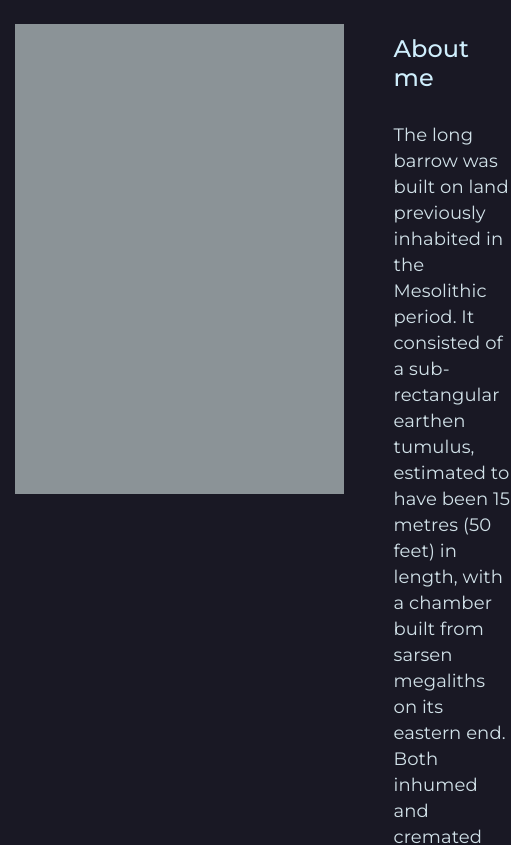
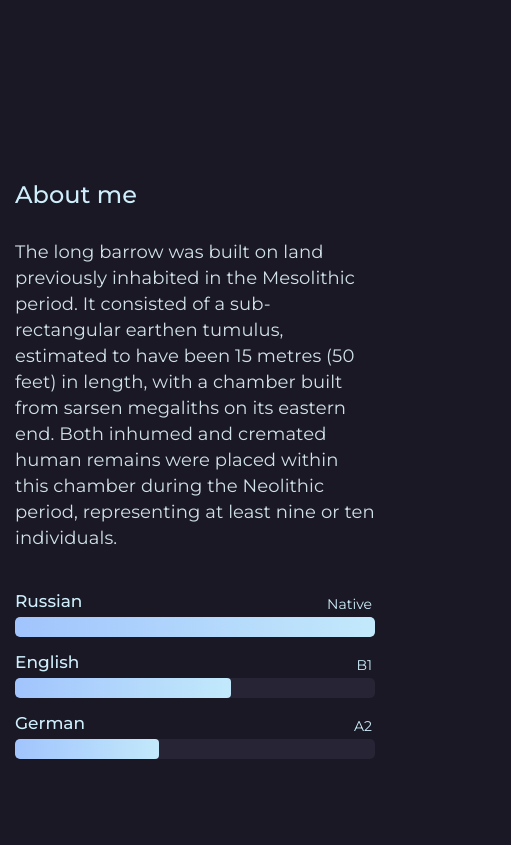
Before and after one commit to hoakiin/portfolio, a React (Vite) app: page / in a window 390 px wide. Shown: the part 880-1725 px from the top of the page, 511 px wide, since content can reach past the window. Built offline with nearby package versions, Linux system fonts and the light colour scheme.

Commit message:
fix: responsive layout in About

```diff
--- a/src/layout/sections/about/About.tsx
+++ b/src/layout/sections/about/About.tsx
@@ -4,12 +4,13 @@ import { Container } from "../../../components/Container";
 import { FlexWrapper } from "../../../components/FlexWrapper";
 import image from "../../../assets/images/about.png";
 import { Language } from "./language/Language";
+import { theme } from "../../../styles/Theme";
 
 export const About = () => {
   return (
     <StyledAbout>
       <Container>
-        <FlexWrapper>
+        {/* <FlexWrapper>
           <Image src={image} />
           <Information>
             <SectionTitle>About me</SectionTitle>
@@ -28,7 +29,29 @@ export const About = () => {
               <Language name="German" percent={40} level="A2" />
             </Languages>
           </Information>
-        </FlexWrapper>
+        </FlexWrapper> */}
+
+        <Wrapper>
+          <Image src={image} />
+          <Information>
+            <SectionTitle>About me</SectionTitle>
+            <Text>
+              The long barrow was built on land previously inhabited in the
+              Mesolithic period. It consisted of a sub-rectangular earthen
+              tumulus, estimated to have been 15 metres (50 feet) in length,
+              with a chamber built from sarsen megaliths on its eastern end.
+              Both inhumed and cremated human remains were placed within this
+              chamber during the Neolithic period, representing at least nine or
+              ten individuals.
+            </Text>
+          </Information>
+
+          <Languages>
+            <Language name="Russian" percent={100} level="Native" />
+            <Language name="English" percent={60} level="B1" />
+            <Language name="German" percent={40} level="A2" />
+          </Languages>
+        </Wrapper>
       </Container>
     </StyledAbout>
   );
@@ -40,30 +63,71 @@ const StyledAbout = styled.section`
   align-items: end;
   margin-bottom: 78px;
 
-  ${FlexWrapper} {
-    gap: 50px;
+  @media ${theme.media.large} {
+    margin: 100px 0 70px 0;
+  }
+`;
+
+const Wrapper = styled.div`
+  display: grid;
+  grid-template-columns: 330px minmax(0, 600px);
+  grid-template-rows: auto 1fr;
+  grid-template-areas:
+    "image information"
+    "image languages";
+  grid-column-gap: 40px;
+  grid-row-gap: 30px;
+
+  @media ${theme.media.large} {
+    justify-content: center;
+    grid-template-columns: auto-fit minmax(0, 300px);
+    grid-template-rows: auto auto;
+    grid-template-areas:
+      "image information"
+      "languages languages";
+    grid-gap: 40px;
+  }
+
+  @media ${theme.media.tablet} {
+    justify-content: center;
+    grid-template-columns: 100%;
+    grid-template-rows: auto auto auto;
+    grid-template-areas:
+      "information"
+      "languages";
+    grid-column-gap: 0;
+    grid-row-gap: 40px;
   }
 `;
 
 const Image = styled.img`
   width: 330px;
-  height: 470px;
+  height: 450px;
+  grid-area: image;
+
+  @media ${theme.media.tablet} {
+    display: none;
+  }
 `;
 
 const Information = styled.div`
-  padding: 10px 0;
+  grid-area: information;
 `;
 
 const Text = styled.p`
-  max-width: 600px;
   font-size: 18px;
   line-height: 26px;
   letter-spacing: 0.1px;
-  margin: 0 0 30px 0;
+  width: 100%;
+
+  @media ${theme.media.tablet} {
+    max-width: 600px;
+  }
 `;
 
 const Languages = styled.div`
   display: flex;
   flex-direction: column;
   gap: 15px;
+  grid-area: languages;
 `;
```
